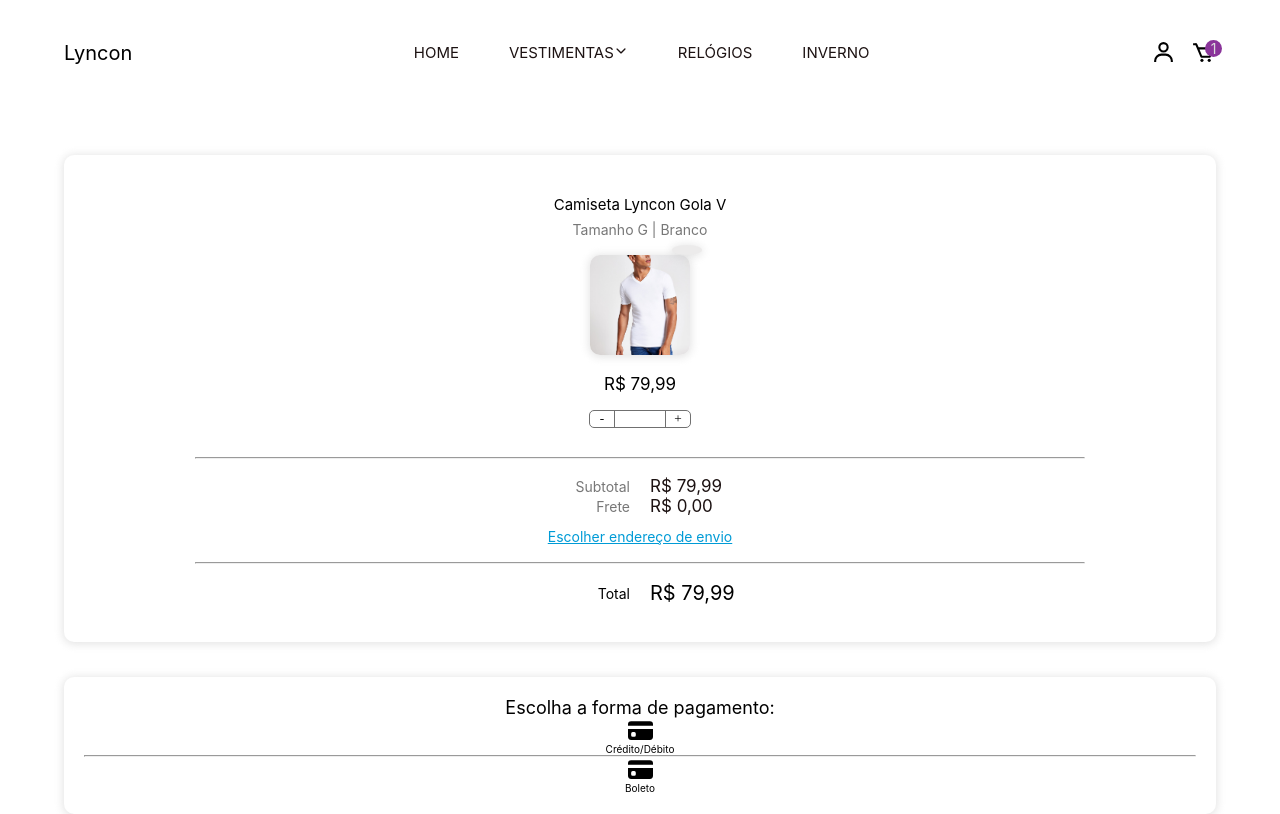
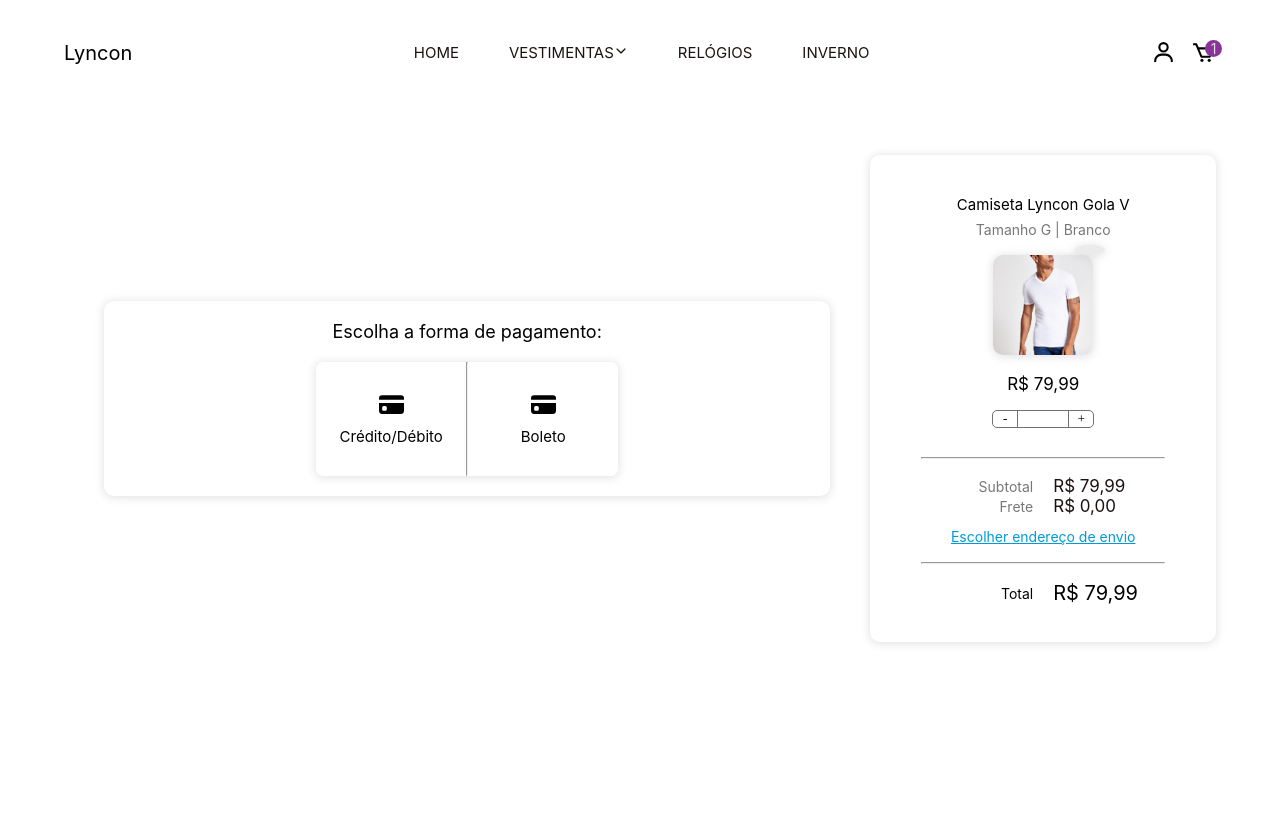
Before and after one commit to carlosr-lotus/Lyncon, a Next.js app: page /carrinho in a window 1280 px wide. Built offline with nearby package versions, Linux system fonts and the light colour scheme; data requests are answered from the project's data file.

Commit message:
ADD - style for payment choice

```diff
--- a/src/styles/pages/CarrinhoPage.module.css
+++ b/src/styles/pages/CarrinhoPage.module.css
@@ -1,5 +1,5 @@
 .globalCartPageContainer {
-    padding-top: 5rem;
+    padding: 5rem 0;
 
     display: grid;
     /* grid-template-rows: 1fr 1fr; */
@@ -187,12 +187,98 @@
 }
 
 /* =-=-=-= */
+.paymentOptionsGlobalContainer {
+    display: grid;
+    gap: 2rem;
+}
+
 .paymentOptionsGlobalContainer>p {
     font-size: 1.8rem;
 }
 
+.paymentOptionsContainer {
+    /* padding: 2rem 0rem; */
+
+    display: grid;
+    grid-template-rows: 1fr max-content 1fr;
+
+    border-radius: .7rem;
+    box-shadow: 0px 1px 8px 1px #c6c6c67c;
+}
+
 .paymentOption {
+    padding: 3rem;
+
     display: flex;
     flex-direction: column;
     align-items: center;
+    gap: 1rem;
+
+    border-top-left-radius: .7rem;
+    border-top-right-radius: .7rem;
+
+    transition: .2s;
+    cursor: pointer;
 }
+
+.paymentOptionsContainer div:nth-child(3) {
+    border-radius: 0;
+    border-bottom-left-radius: .7rem;
+    border-bottom-right-radius: .7rem;
+}
+
+.paymentOption:hover {
+    background-color: var(--Hover-Color);
+}
+
+.paymentOptionsContainer>hr {
+    color: #c6c6c67c;
+}
+
+.paymentOption>p {
+    font-size: 1.5rem;
+}
+
+@media (min-width: 1024px) {
+    .globalCartPageContainer {
+        width: 90%;
+        margin: 0 auto;
+        grid-template-columns: .70fr .30fr;
+        gap: 0;
+    }
+
+    .paymentOptionsGlobalContainer {
+        grid-column: 1;
+        grid-row: 1;
+    }
+
+    .cartDetailsContainer {
+        width: 100%;
+        grid-column: 2;
+    }
+
+    .paymentOptionsContainer {
+        width: fit-content;
+        margin: 0 auto;
+
+        display: grid;
+        grid-template-rows: auto;
+        grid-template-columns: 15rem max-content 15rem;
+        justify-content: center;
+
+        border-radius: 7px;
+        box-shadow: 0px 1px 8px 1px #c6c6c67c;
+    }
+
+    .paymentOption {
+        border-radius: 0;
+        border-top-left-radius: .7rem;
+        border-bottom-left-radius: .7rem;
+    }
+
+    .paymentOptionsContainer div:nth-child(3) {
+        border-radius: 0;
+        border-top-right-radius: .7rem;
+        border-bottom-right-radius: .7rem;
+    }
+}
```
